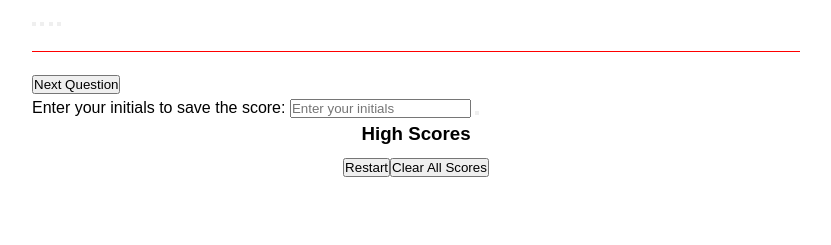
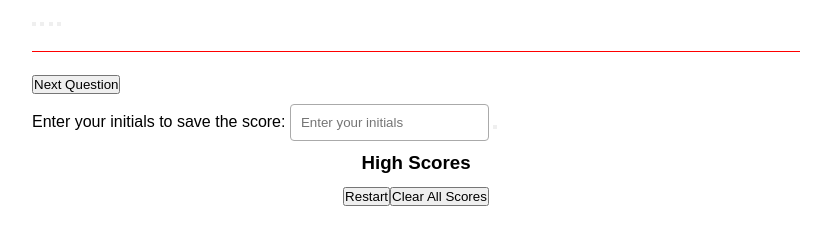
Before and after one commit to daletalley/coding-quiz, a plain HTML site: page index.html in a window 1280 px wide. Shown: the part 153-398 px from the top of the page, without its empty margins (224-1055 px from the left). Drawn offline with Linux system fonts and the light colour scheme.

Commit message:
initials css

```diff
--- a/assets/style.css
+++ b/assets/style.css
@@ -81,3 +81,12 @@
     align-items: center;
     margin: 10px 0;
   }
+
+  /* Enter your initial */
+  input[type="text"] {
+    padding: 10px;
+    margin: 8px 0;
+    border: 1px solid var(--tertiary-color);
+    border-radius: 4px;
+    box-sizing: border-box;
+  }
```
